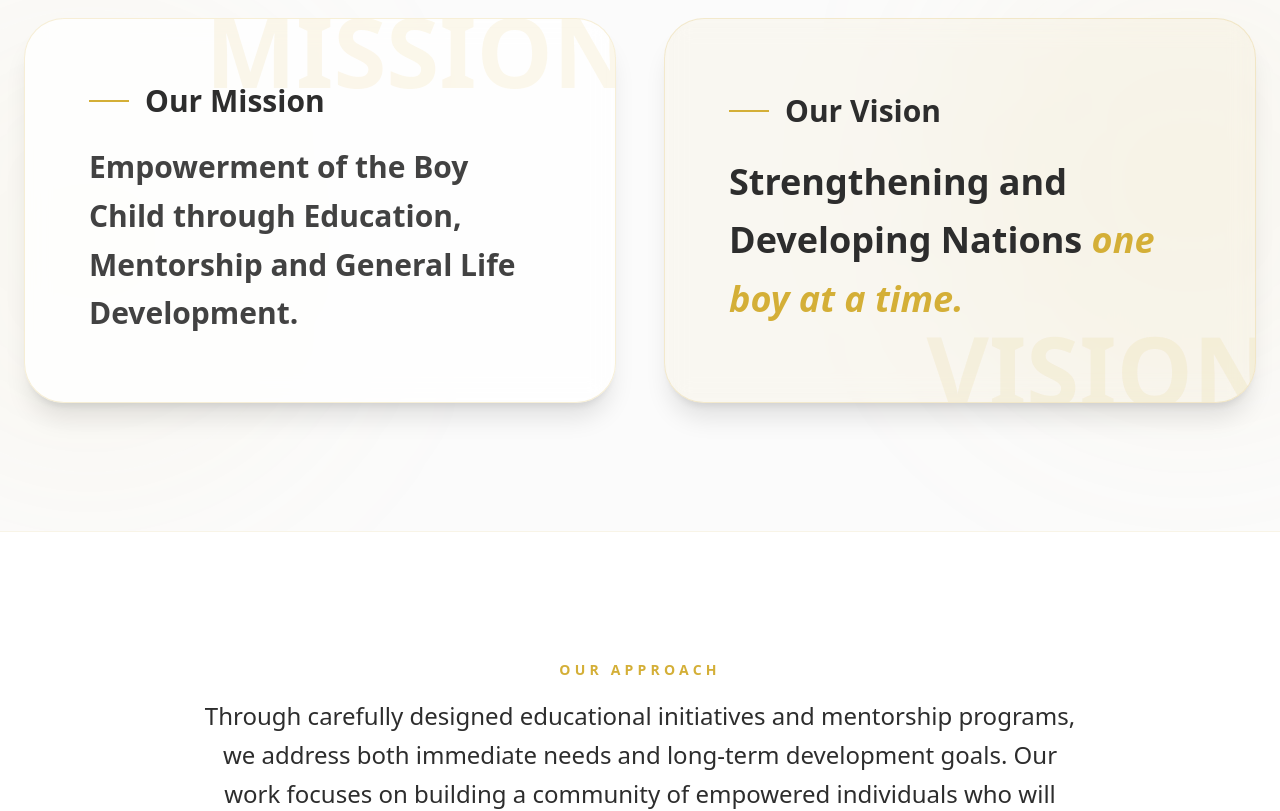
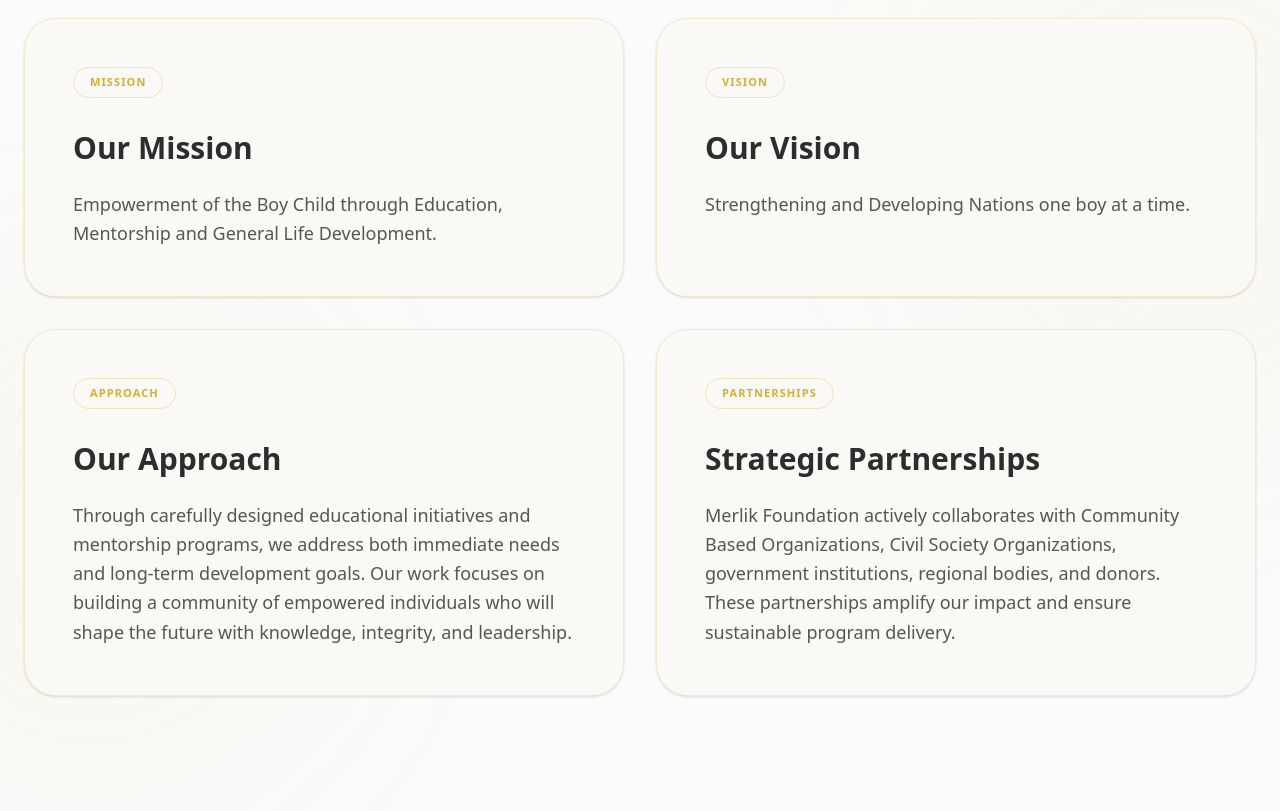
Before and after one commit to foundationmerlik/webapp, a Next.js app: page /about in a window 1280 px wide. Shown: the part 1600-2411 px from the top of the page. Built offline with nearby package versions, Linux system fonts and the light colour scheme; a web font is replaced by a local one.

Commit message:
Redesign Mission, Vision, Approach, and Partnerships as a unified 4-card grid layout as requested

```diff
--- a/src/app/about/page.tsx
+++ b/src/app/about/page.tsx
@@ -90,34 +90,62 @@
                 </div>
             </section>
 
-            {/* Mission & Vision: Responsive Grid */}
+            {/* Core Pillars: Mission, Vision, Approach, Partnerships */}
             <section className="bg-foreground/[0.02] py-24 md:py-32 border-y border-brand-gold/10 relative overflow-hidden">
                 <div className="absolute -right-40 top-10 w-[500px] h-[500px] bg-brand-gold/5 rounded-full blur-[100px] pointer-events-none"></div>
                 <div className="absolute -left-40 bottom-10 w-[500px] h-[500px] bg-brand-gold/5 rounded-full blur-[100px] pointer-events-none"></div>
 
                 <div className="max-w-7xl mx-auto px-6 relative z-10">
-                    <div className="grid md:grid-cols-2 gap-8 lg:gap-12">
-                        {/* Mission */}
-                        <div className="bg-background/80 backdrop-blur-md p-10 md:p-16 rounded-[2.5rem] border border-brand-gold/20 shadow-xl relative overflow-hidden flex flex-col justify-center">
-                            <h2 className="text-6xl sm:text-7xl md:text-8xl font-black font-serif text-brand-gold/5 md:text-brand-gold/10 absolute -top-4 -right-4 select-none pointer-events-none">MISSION</h2>
-                            <h3 className="text-3xl font-serif font-bold mb-6 text-foreground relative z-10 flex items-center gap-4">
-                                <div className="w-10 h-[2px] bg-brand-gold"></div>
+                    <div className="grid md:grid-cols-2 gap-8">
+                        {/* Mission Card */}
+                        <div className="bg-[#FAF9F6] dark:bg-background/80 p-10 md:p-12 rounded-[2rem] border border-brand-gold/20 shadow-sm relative flex flex-col hover:shadow-md transition-shadow">
+                            <span className="text-brand-gold font-bold text-[11px] uppercase tracking-widest border border-brand-gold/30 rounded-full px-4 py-1.5 self-start mb-8">
+                                Mission
+                            </span>
+                            <h3 className="text-3xl font-serif font-bold mb-6 text-foreground">
                                 Our Mission
                             </h3>
-                            <p className="text-xl md:text-3xl font-serif leading-relaxed font-semibold text-foreground/90 relative z-10">
+                            <p className="text-foreground/80 font-sans leading-relaxed text-lg font-medium">
                                 Empowerment of the Boy Child through Education, Mentorship and General Life Development.
                             </p>
                         </div>
 
-                        {/* Vision */}
-                        <div className="bg-brand-gold/5 backdrop-blur-md p-10 md:p-16 rounded-[2.5rem] border border-brand-gold/20 shadow-xl relative overflow-hidden flex flex-col justify-center">
-                            <h2 className="text-6xl sm:text-7xl md:text-8xl font-black font-serif text-brand-gold/5 md:text-brand-gold/10 absolute -bottom-4 -right-4 select-none pointer-events-none">VISION</h2>
-                            <h3 className="text-3xl font-serif font-bold mb-6 text-foreground relative z-10 flex items-center gap-4">
-                                <div className="w-10 h-[2px] bg-brand-gold"></div>
+                        {/* Vision Card */}
+                        <div className="bg-[#FAF9F6] dark:bg-background/80 p-10 md:p-12 rounded-[2rem] border border-brand-gold/20 shadow-sm relative flex flex-col hover:shadow-md transition-shadow">
+                            <span className="text-brand-gold font-bold text-[11px] uppercase tracking-widest border border-brand-gold/30 rounded-full px-4 py-1.5 self-start mb-8">
+                                Vision
+                            </span>
+                            <h3 className="text-3xl font-serif font-bold mb-6 text-foreground">
                                 Our Vision
                             </h3>
-                            <p className="text-2xl md:text-4xl font-serif font-bold leading-relaxed text-foreground relative z-10">
-                                Strengthening and Developing Nations <span className="text-brand-gold italic">one boy at a time.</span>
+                            <p className="text-foreground/80 font-sans leading-relaxed text-lg font-medium">
+                                Strengthening and Developing Nations one boy at a time.
+                            </p>
+                        </div>
+
+                        {/* Approach Card */}
+                        <div className="bg-[#FAF9F6] dark:bg-background/80 p-10 md:p-12 rounded-[2rem] border border-brand-gold/20 shadow-sm relative flex flex-col hover:shadow-md transition-shadow">
+                            <span className="text-brand-gold font-bold text-[11px] uppercase tracking-widest border border-brand-gold/30 rounded-full px-4 py-1.5 self-start mb-8">
+                                Approach
+                            </span>
+                            <h3 className="text-3xl font-serif font-bold mb-6 text-foreground">
+                                Our Approach
+                            </h3>
+                            <p className="text-foreground/80 font-sans leading-relaxed text-base md:text-lg font-medium">
+                                Through carefully designed educational initiatives and mentorship programs, we address both immediate needs and long-term development goals. Our work focuses on building a community of empowered individuals who will shape the future with knowledge, integrity, and leadership.
+                            </p>
+                        </div>
+
+                        {/* Partnerships Card */}
+                        <div className="bg-[#FAF9F6] dark:bg-background/80 p-10 md:p-12 rounded-[2rem] border border-brand-gold/20 shadow-sm relative flex flex-col hover:shadow-md transition-shadow">
+                            <span className="text-brand-gold font-bold text-[11px] uppercase tracking-widest border border-brand-gold/30 rounded-full px-4 py-1.5 self-start mb-8">
+                                Partnerships
+                            </span>
+                            <h3 className="text-3xl font-serif font-bold mb-6 text-foreground">
+                                Strategic Partnerships
+                            </h3>
+                            <p className="text-foreground/80 font-sans leading-relaxed text-base md:text-lg font-medium">
+                                Merlik Foundation actively collaborates with Community Based Organizations, Civil Society Organizations, government institutions, regional bodies, and donors. These partnerships amplify our impact and ensure sustainable program delivery.
                             </p>
                         </div>
                     </div>
@@ -125,13 +153,7 @@
             </section>
 
             {/* Core Values Grid */}
-            < section className="py-32 px-6 max-w-7xl mx-auto" >
-                <div className="text-center mb-20 max-w-4xl mx-auto">
-                    <h2 className="text-brand-gold text-sm font-bold uppercase tracking-[0.3em] mb-4">Our Approach</h2>
-                    <p className="text-xl md:text-2xl font-serif font-medium text-foreground leading-relaxed">
-                        Through carefully designed educational initiatives and mentorship programs, we address both immediate needs and long-term development goals. Our work focuses on building a community of empowered individuals who will shape the future with knowledge, integrity, and leadership.
-                    </p>
-                </div>
+            < section className="pb-32 px-6 max-w-7xl mx-auto pt-16" >
 
                 <div className="grid grid-cols-1 md:grid-cols-3 gap-8">
                     {/* Education */}
@@ -291,10 +313,7 @@
 
                     <div className="mt-24">
                         <div className="text-center mb-16 max-w-4xl mx-auto">
-                            <h4 className="font-serif font-bold text-3xl mb-4 text-brand-gold">Strategic Partnerships</h4>
-                            <p className="text-foreground/70 text-lg leading-relaxed">
-                                Merlik Foundation actively collaborates with Community Based Organizations, Civil Society Organizations, government institutions, regional bodies, and donors. These partnerships amplify our impact and ensure sustainable program delivery.
-                            </p>
+                            <h4 className="font-serif font-bold text-3xl mb-4 text-brand-gold">Our Partners</h4>
                         </div>
 
                         <div className="grid grid-cols-2 md:grid-cols-3 lg:grid-cols-4 gap-8 items-center">
```
